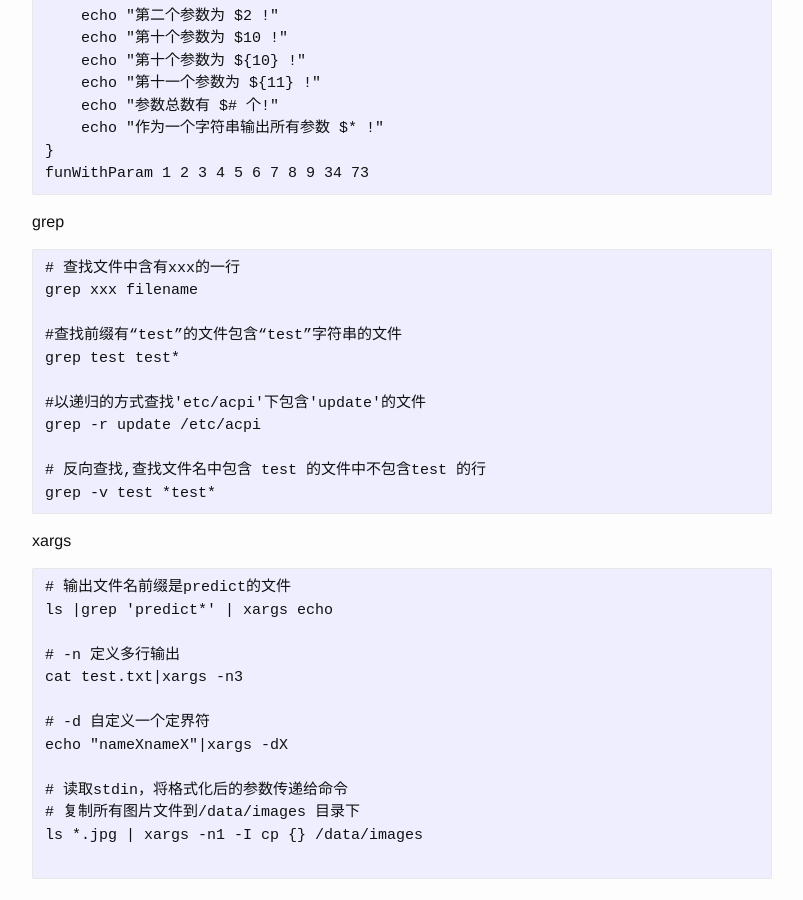
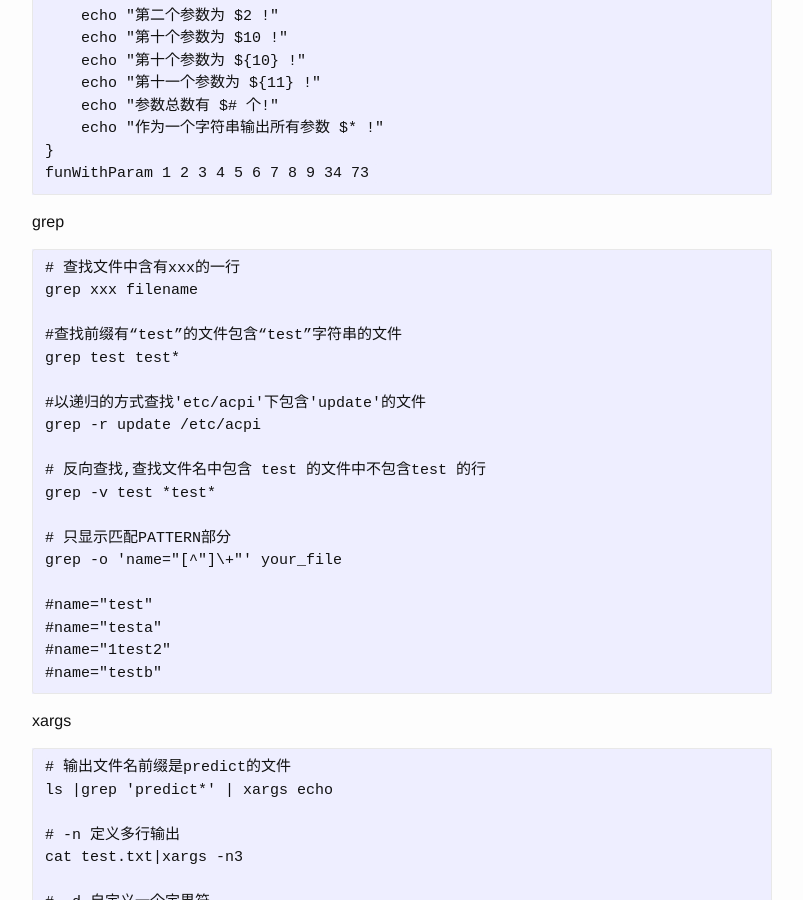
Before and after one commit to josephstalin117/josephstalin117.github.io, a Jekyll site: the page built from _posts/2017-05-10-bash.markdown, in a window 1280 px wide and 900 px high, scrolled down 3031 px. Shown: the whole window, without its empty margins (238-1041 px from the left). Built offline with Jekyll 4.4.1, drawn with Linux system fonts in a browser that asks for light colours.

````diff
--- a/_posts/2017-05-10-bash.markdown
+++ b/_posts/2017-05-10-bash.markdown
@@ -161,6 +161,14 @@ grep -r update /etc/acpi
 
 # 反向查找,查找文件名中包含 test 的文件中不包含test 的行
 grep -v test *test*
+
+# 只显示匹配PATTERN部分
+grep -o 'name="[^"]\+"' your_file
+
+#name="test"
+#name="testa"
+#name="1test2"
+#name="testb"
 ```
 
 xargs
````
Also changed, not shown: _posts/2019-2-3-regex.markdown (added, +92 -0 lines).
